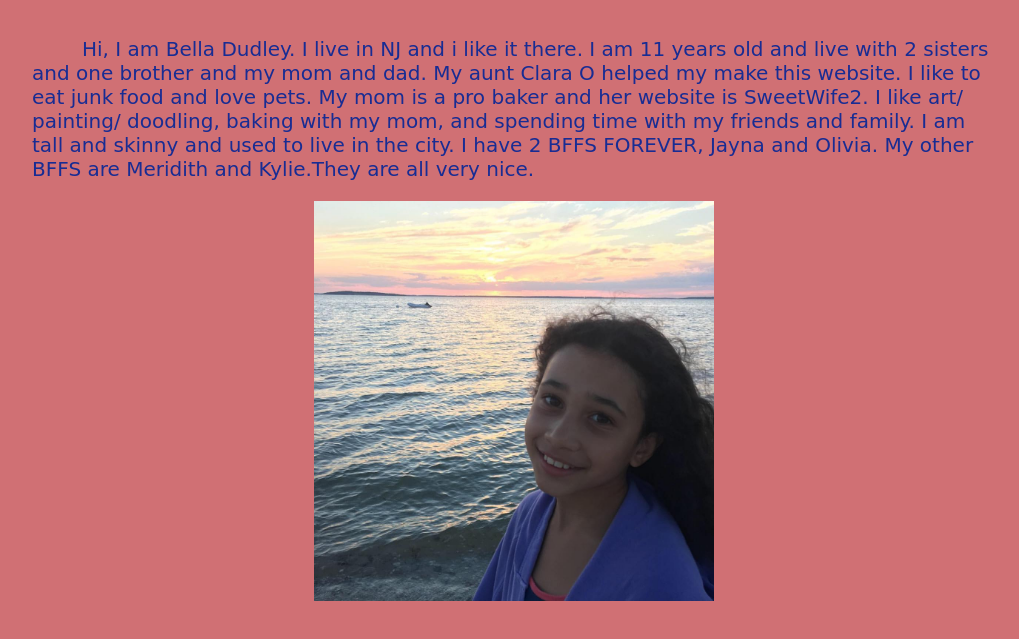
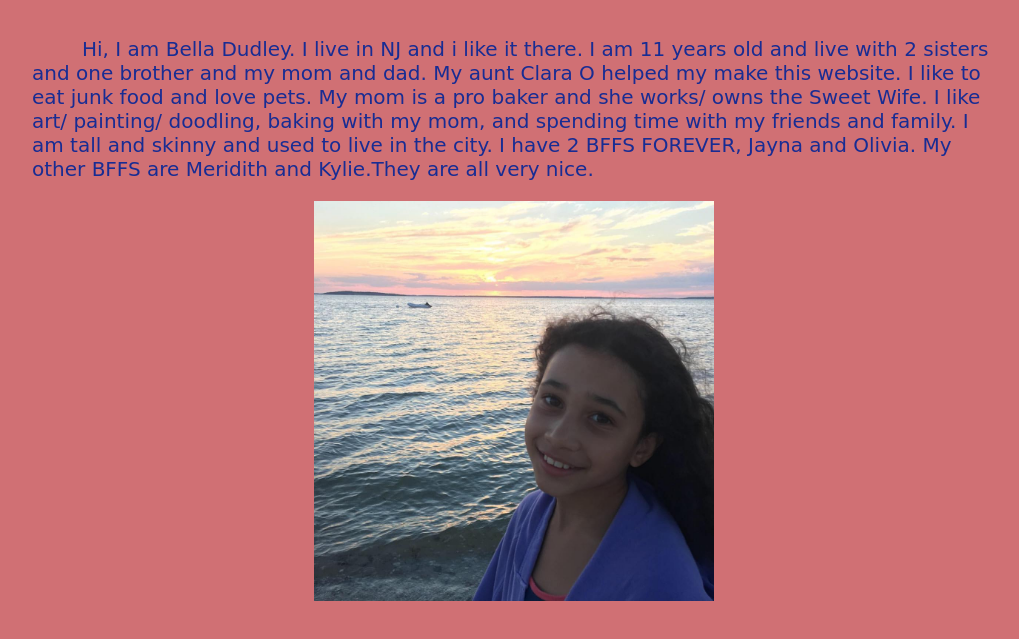
Before and after one commit to belladud/belladud.github.io, a plain HTML site: page bio.html in a window 1280 px wide. Shown: the part 161-800 px from the top of the page, without its empty margins (126-1145 px from the left). Drawn offline with Linux system fonts and the light colour scheme.

Commit message:
Update bio.html

```diff
--- a/bio.html
+++ b/bio.html
@@ -10,7 +10,7 @@
 
 <body>
 	<h1>About Me</h1>
-	<p> Hi, I am Bella Dudley. I live in NJ and i like it there. I am 11 years old and live with 2 sisters and one brother and my mom and dad. My aunt Clara O helped my make this website. I like to eat junk food and love pets. My mom is a pro baker and her website is SweetWife2. I like art/ painting/ doodling, baking with my mom, and spending time with my friends and family. I am tall and skinny and used to live in the city. I have 2 BFFS FOREVER, Jayna and Olivia. My other BFFS are Meridith and Kylie.They are all very nice. </p>
+	<p> Hi, I am Bella Dudley. I live in NJ and i like it there. I am 11 years old and live with 2 sisters and one brother and my mom and dad. My aunt Clara O helped my make this website. I like to eat junk food and love pets. My mom is a pro baker and she works/ owns the Sweet Wife. I like art/ painting/ doodling, baking with my mom, and spending time with my friends and family. I am tall and skinny and used to live in the city. I have 2 BFFS FOREVER, Jayna and Olivia. My other BFFS are Meridith and Kylie.They are all very nice. </p>
 	<div id = "image"><img src="bella.jpg" alt="photo of me" /></div>
 </body>
 
```
